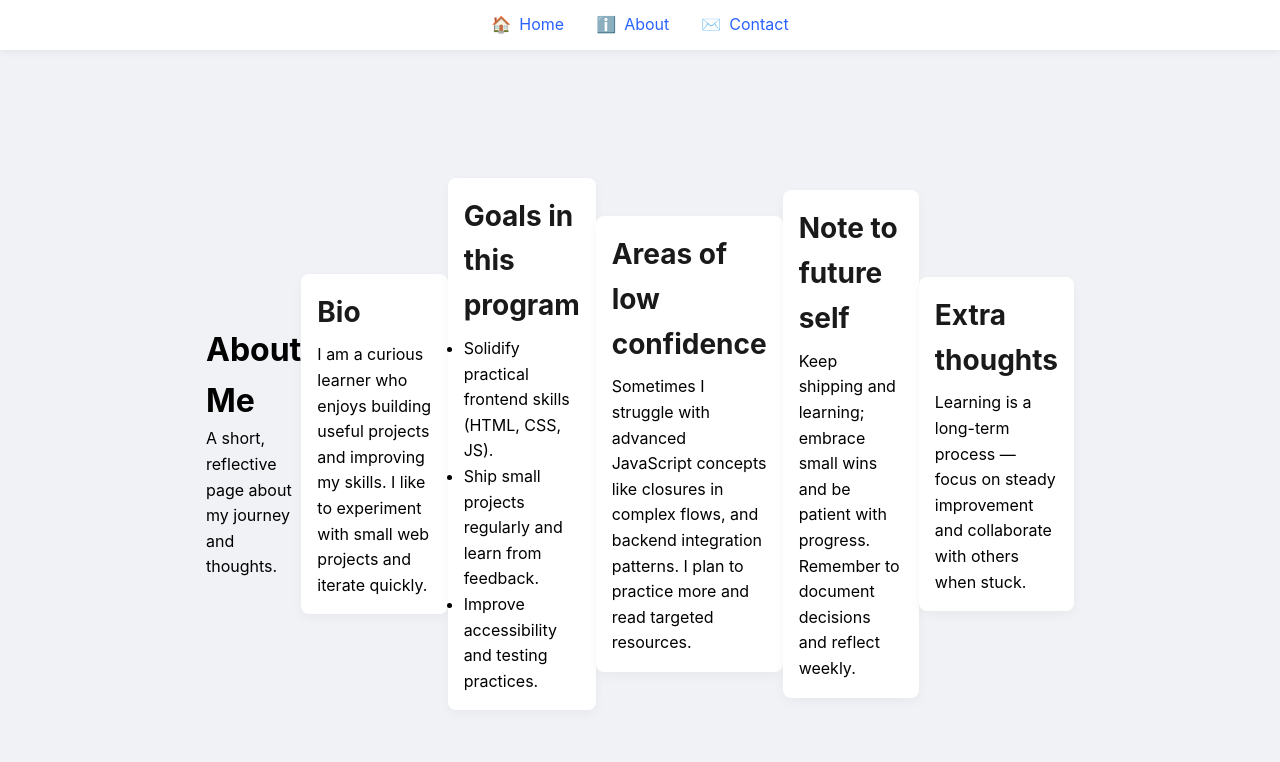
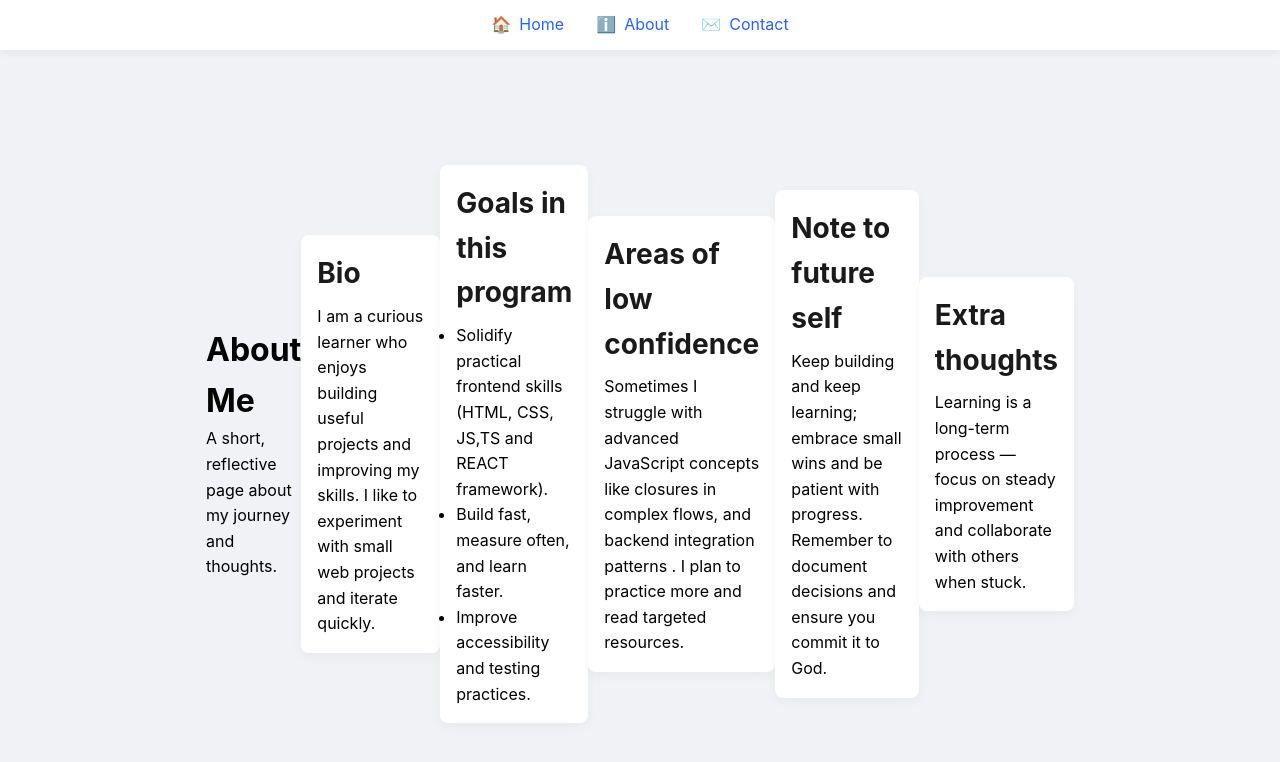
Before and after one commit to pironoid14/hng13-stage-0-Testable-profile-card, a plain HTML site: page about.html in a window 1280 px wide. Drawn offline with Linux system fonts and the light colour scheme.

Commit message:
final commit

```diff
--- a/about.html
+++ b/about.html
@@ -29,20 +29,20 @@
     <section aria-labelledby="goals-heading" data-testid="test-about-goals">
       <h2 id="goals-heading">Goals in this program</h2>
       <ul>
-        <li>Solidify practical frontend skills (HTML, CSS, JS).</li>
-        <li>Ship small projects regularly and learn from feedback.</li>
+        <li>Solidify practical frontend skills (HTML, CSS, JS,TS and REACT framework).</li>
+        <li>Build fast, measure often, and learn faster.</li>
         <li>Improve accessibility and testing practices.</li>
       </ul>
     </section>
 
   <section aria-labelledby="confidence-heading" data-testid="test-about-confidence">
       <h2 id="confidence-heading">Areas of low confidence</h2>
-      <p>Sometimes I struggle with advanced JavaScript concepts like closures in complex flows, and backend integration patterns. I plan to practice more and read targeted resources.</p>
+      <p>Sometimes I struggle with advanced JavaScript concepts like closures in complex flows, and backend integration patterns . I plan to practice more and read targeted resources.</p>
     </section>
 
     <section aria-labelledby="future-heading" data-testid="test-about-future-note">
       <h2 id="future-heading">Note to future self</h2>
-      <p>Keep shipping and learning; embrace small wins and be patient with progress. Remember to document decisions and reflect weekly.</p>
+      <p>Keep building and keep learning; embrace small wins and be patient with progress. Remember to document decisions and ensure you commit it to God.</p>
     </section>
 
     <section aria-labelledby="extra-heading" data-testid="test-about-extra">
```
